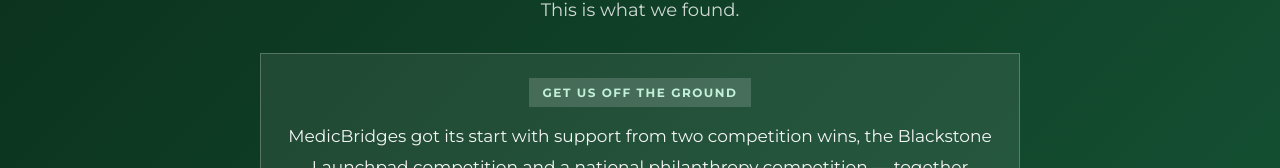
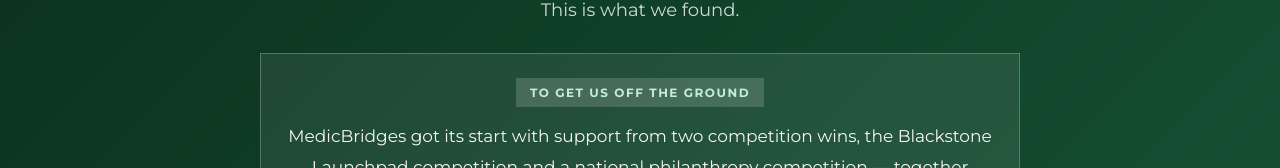
Before and after one commit to Edugre/healthconnectweb, a Next.js app: page /problem in a window 1280 px wide. Shown: the part 331-499 px from the top of the page. Built offline with nearby package versions, Linux system fonts and the light colour scheme.

Commit message:
Update page.tsx
TO

```diff
--- a/src/app/problem/page.tsx
+++ b/src/app/problem/page.tsx
@@ -51,7 +51,7 @@ export default function ProblemPage() {
                 margin: '0 auto 14px',
               }}
             >
-              Get Us Off the Ground
+              To Get Us Off the Ground
             </div>
             <p
               style={{
```
